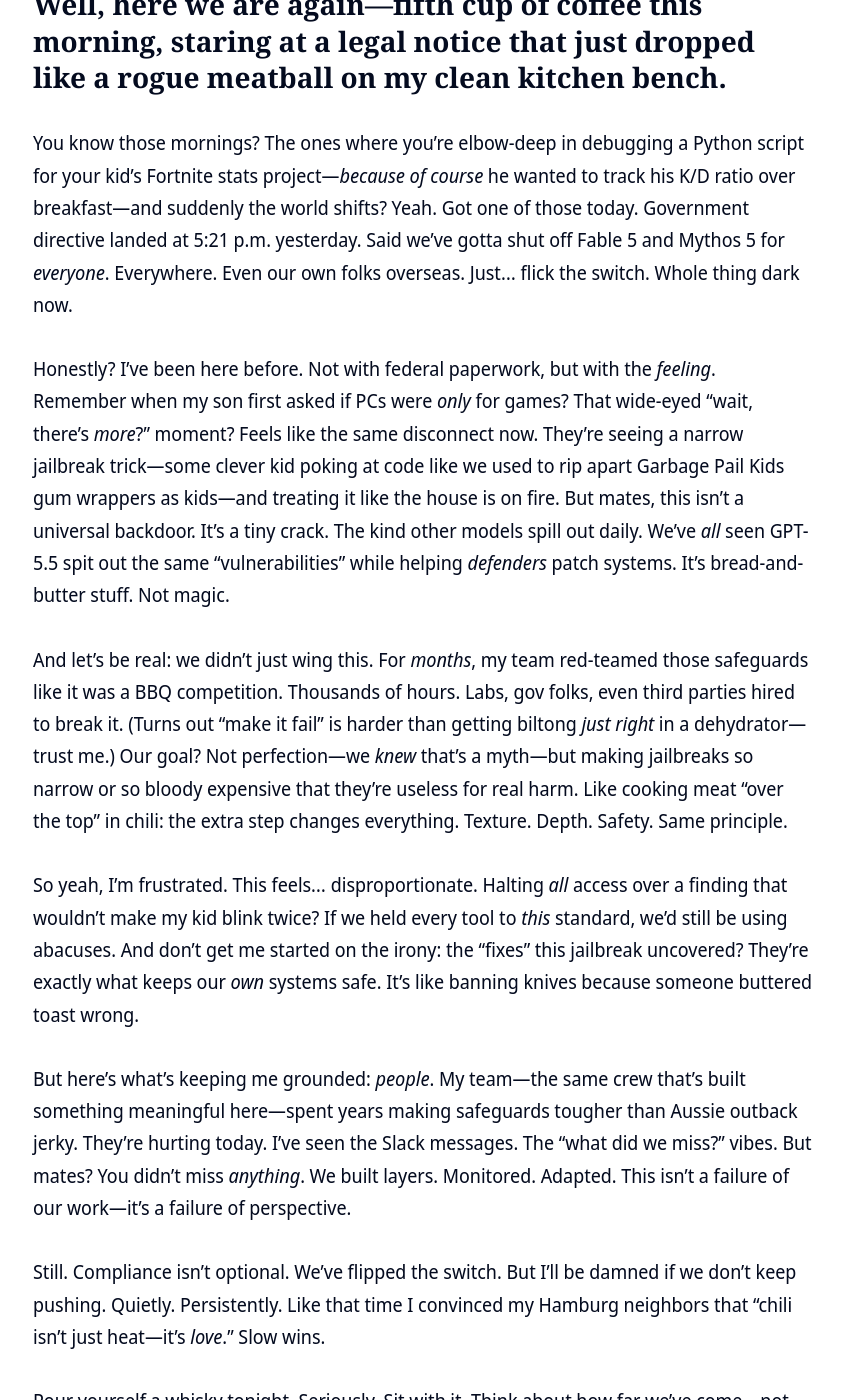
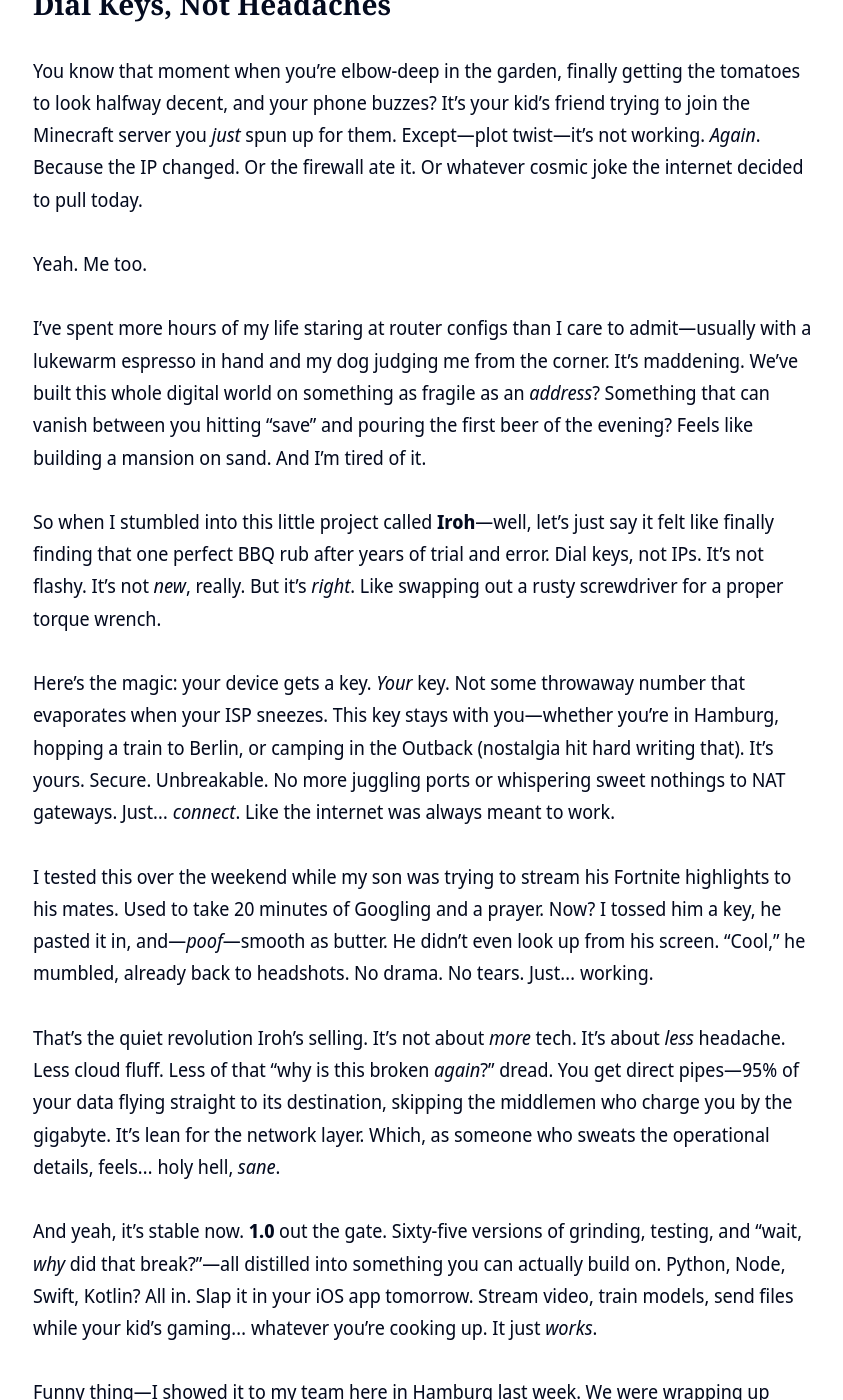
Before and after one commit to clintjb/clintjb.github.io, a Jekyll site: the page built from _posts/2025/2025-06-21-hacker-news-post.md, in a window 1280 px wide and 1400 px high, scrolled down 1147 px. Shown: the whole window, without its empty margins (217-1060 px from the left). Built offline with Jekyll 4.4.1, drawn with Linux system fonts in a browser that asks for light colours; nearby versions of some CDN libraries; some of the changed text lies outside the part shown.

Commit message:
Updated Weekly Post

```diff
--- a/_posts/2025/2025-06-21-hacker-news-post.md
+++ b/_posts/2025/2025-06-21-hacker-news-post.md
@@ -11,27 +11,32 @@ image: '/images/posts/2025/weekly.jpg'
 ---
 ![](/images/posts/2025/weekly.jpg)
 
-_⚠️ **THIS POST IS GENERATED WITH LLMs**: This post is newly generated a few times a week based on trending articles from hacker news. It takes the tone of my writing style, takes the topic from Hacker News - throws in some LLM magic and generates this post. Please be aware I don't read what gets generated here - it means I may agree, I may not - its a crap shoot - its not meant to be an opinion piece but merely [an experiment](https://github.com/clintjb/Weekly-Post) with the services from [OpenRouter](https://openrouter.ai) - last updated Saturday 13 June 2026_
+_⚠️ **THIS POST IS GENERATED WITH LLMs**: This post is newly generated a few times a week based on trending articles from hacker news. It takes the tone of my writing style, takes the topic from Hacker News - throws in some LLM magic and generates this post. Please be aware I don't read what gets generated here - it means I may agree, I may not - its a crap shoot - its not meant to be an opinion piece but merely [an experiment](https://github.com/clintjb/Weekly-Post) with the services from [OpenRouter](https://openrouter.ai) - last updated Tuesday 16 June 2026_
 
-## Well, here we are again—fifth cup of coffee this morning, staring at a legal notice that just dropped like a rogue meatball on my clean kitchen bench.
+## Dial Keys, Not Headaches
 
-You know those mornings? The ones where you’re elbow-deep in debugging a Python script for your kid’s Fortnite stats project—*because of course* he wanted to track his K/D ratio over breakfast—and suddenly the world shifts? Yeah. Got one of those today. Government directive landed at 5:21 p.m. yesterday. Said we’ve gotta shut off Fable 5 and Mythos 5 for *everyone*. Everywhere. Even our own folks overseas. Just… flick the switch. Whole thing dark now.
+You know that moment when you’re elbow-deep in the garden, finally getting the tomatoes to look halfway decent, and your phone buzzes? It’s your kid’s friend trying to join the Minecraft server you *just* spun up for them. Except—plot twist—it’s not working. *Again*. Because the IP changed. Or the firewall ate it. Or whatever cosmic joke the internet decided to pull today.
 
-Honestly? I’ve been here before. Not with federal paperwork, but with the *feeling*. Remember when my son first asked if PCs were *only* for games? That wide-eyed "wait, there’s *more*?" moment? Feels like the same disconnect now. They’re seeing a narrow jailbreak trick—some clever kid poking at code like we used to rip apart Garbage Pail Kids gum wrappers as kids—and treating it like the house is on fire. But mates, this isn’t a universal backdoor. It’s a tiny crack. The kind other models spill out daily. We’ve *all* seen GPT-5.5 spit out the same "vulnerabilities" while helping *defenders* patch systems. It’s bread-and-butter stuff. Not magic.
+Yeah. Me too.
 
-And let’s be real: we didn’t just wing this. For *months*, my team red-teamed those safeguards like it was a BBQ competition. Thousands of hours. Labs, gov folks, even third parties hired to break it. (Turns out "make it fail" is harder than getting biltong *just right* in a dehydrator—trust me.) Our goal? Not perfection—we *knew* that’s a myth—but making jailbreaks so narrow or so bloody expensive that they’re useless for real harm. Like cooking meat "over the top" in chili: the extra step changes everything. Texture. Depth. Safety. Same principle.
+I’ve spent more hours of my life staring at router configs than I care to admit—usually with a lukewarm espresso in hand and my dog judging me from the corner. It’s maddening. We’ve built this whole digital world on something as fragile as an *address*? Something that can vanish between you hitting “save” and pouring the first beer of the evening? Feels like building a mansion on sand. And I’m tired of it.
 
-So yeah, I’m frustrated. This feels… disproportionate. Halting *all* access over a finding that wouldn’t make my kid blink twice? If we held every tool to *this* standard, we’d still be using abacuses. And don’t get me started on the irony: the "fixes" this jailbreak uncovered? They’re exactly what keeps our *own* systems safe. It’s like banning knives because someone buttered toast wrong.
+So when I stumbled into this little project called **Iroh**—well, let’s just say it felt like finally finding that one perfect BBQ rub after years of trial and error. Dial keys, not IPs. It’s not flashy. It’s not *new*, really. But it’s *right*. Like swapping out a rusty screwdriver for a proper torque wrench.
 
-But here’s what’s keeping me grounded: *people*. My team—the same crew that’s built something meaningful here—spent years making safeguards tougher than Aussie outback jerky. They’re hurting today. I’ve seen the Slack messages. The "what did we miss?" vibes. But mates? You didn’t miss *anything*. We built layers. Monitored. Adapted. This isn’t a failure of our work—it’s a failure of perspective.
+Here’s the magic: your device gets a key. *Your* key. Not some throwaway number that evaporates when your ISP sneezes. This key stays with you—whether you’re in Hamburg, hopping a train to Berlin, or camping in the Outback (nostalgia hit hard writing that). It’s yours. Secure. Unbreakable. No more juggling ports or whispering sweet nothings to NAT gateways. Just… *connect*. Like the internet was always meant to work.
 
-Still. Compliance isn’t optional. We’ve flipped the switch. But I’ll be damned if we don’t keep pushing. Quietly. Persistently. Like that time I convinced my Hamburg neighbors that "chili isn’t just heat—it’s *love*." Slow wins.
+I tested this over the weekend while my son was trying to stream his Fortnite highlights to his mates. Used to take 20 minutes of Googling and a prayer. Now? I tossed him a key, he pasted it in, and—*poof*—smooth as butter. He didn’t even look up from his screen. “Cool,” he mumbled, already back to headshots. No drama. No tears. Just… working.
 
-Pour yourself a whisky tonight. Seriously. Sit with it. Think about how far we’ve come—not just with models, but with the *way* we build things. With care. With layers. With trust. This? It’s a detour. Not the end of the road.
+That’s the quiet revolution Iroh’s selling. It’s not about *more* tech. It’s about *less* headache. Less cloud fluff. Less of that “why is this broken *again*?” dread. You get direct pipes—95% of your data flying straight to its destination, skipping the middlemen who charge you by the gigabyte. It’s lean for the network layer. Which, as someone who sweats the operational details, feels… holy hell, *sane*.
 
-We’ll get Fable 5 and Mythos 5 back online. Smarter. Stronger. And next time? Maybe we’ll cook the lesson over the top too.
+And yeah, it’s stable now. **1.0** out the gate. Sixty-five versions of grinding, testing, and “wait, *why* did that break?”—all distilled into something you can actually build on. Python, Node, Swift, Kotlin? All in. Slap it in your iOS app tomorrow. Stream video, train models, send files while your kid’s gaming… whatever you’re cooking up. It just *works*.
 
-Cheers. Keep building.
-—D
+Funny thing—I showed it to my team here in Hamburg last week. We were wrapping up another brutal sprint (you know the drill: deadlines, chaos, the usual symphony of Slack pings). I fired up a demo: spun up a local node, shared a key, and passed my phone to Lena. She connected in 10 seconds flat—*without internet*. Just us in the office, talking directly. You should’ve seen her face. “So… no cloud?” she asked. I just smirked and handed her a Kölsch. Some things don’t need explaining.
 
-*P.S. If you’ve been tinkering with Fable, drop me a line. Let’s swap stories over coffee (or something stronger). This isn’t over—it’s just another Tuesday.* ☕
+Look, I’ve been around tech long enough to know vaporware when I see it. But this? Feels like the quiet click of a door finally unlocking. The kind of thing you’d build in your garage with your kid on a rainy Sunday—not because it’s trendy, but because it *matters*.
+
+So here’s my challenge: next time you’re debugging a connection, take a breath. Pour that quiet whisky (or espresso—I won’t judge). Ask yourself: *Do I really need another IP to remember?*
+
+Then go build something that just… works.
+
+I’ll be here—probably testing Iroh over another brisket. And if you crack it open? Drop me a line. I’d love to hear what you cook up. 🌭
```
